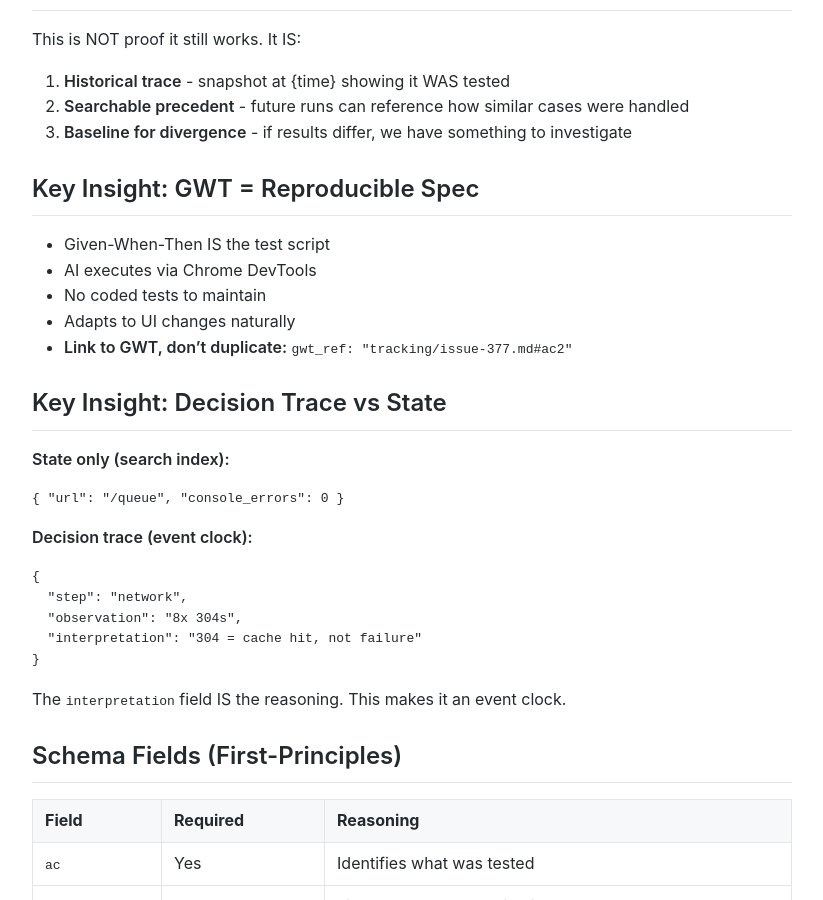
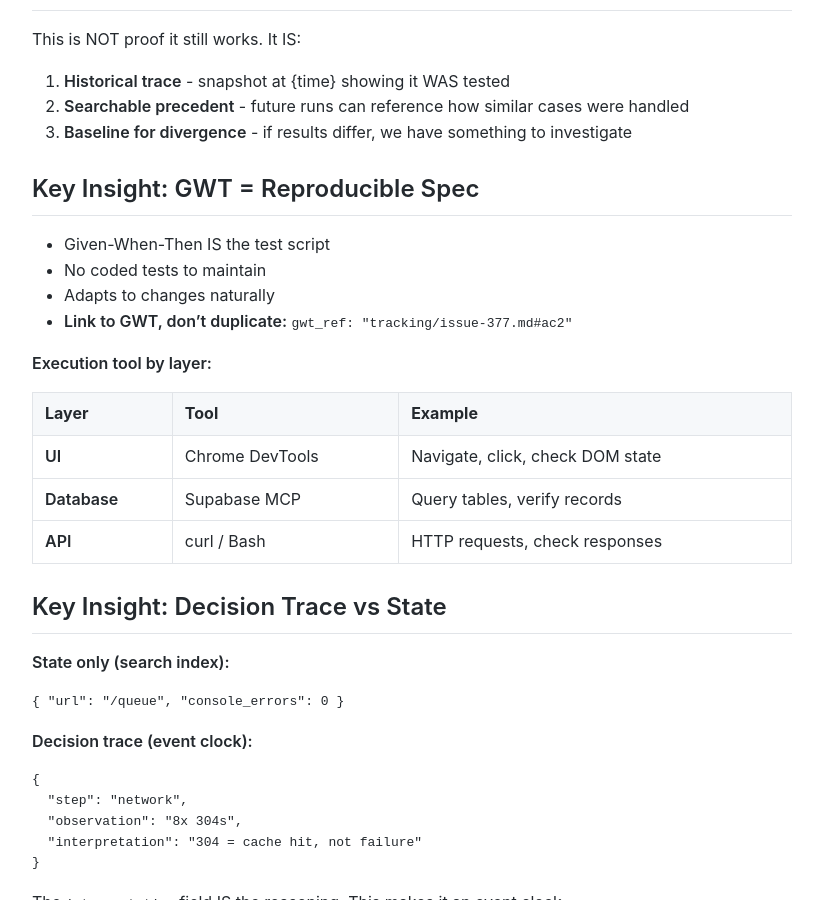
Before and after one commit to MariusWilsch/public-wilsch-ai-pages, a Jekyll site: the page built from global/ac-verification-decision-trace.md, in a window 1280 px wide and 900 px high, scrolled down 1013 px. Shown: the whole window, without its empty margins (228-1051 px from the left). Built offline with Jekyll 4.4.1, drawn with Linux system fonts in a browser that asks for light colours; our own code applies the rules of GitHub Pages for plain Markdown files.

Commit message:
Sync from hippocampus 2026-01-02

```diff
--- a/global/ac-verification-decision-trace.md
+++ b/global/ac-verification-decision-trace.md
@@ -39,10 +39,17 @@ This is NOT proof it still works. It IS:
 ## Key Insight: GWT = Reproducible Spec
 
 - Given-When-Then IS the test script
-- AI executes via Chrome DevTools
 - No coded tests to maintain
-- Adapts to UI changes naturally
+- Adapts to changes naturally
 - **Link to GWT, don't duplicate:** `gwt_ref: "tracking/issue-377.md#ac2"`
+
+**Execution tool by layer:**
+
+| Layer | Tool | Example |
+|-------|------|---------|
+| **UI** | Chrome DevTools | Navigate, click, check DOM state |
+| **Database** | Supabase MCP | Query tables, verify records |
+| **API** | curl / Bash | HTTP requests, check responses |
 
 ## Key Insight: Decision Trace vs State
 
```
